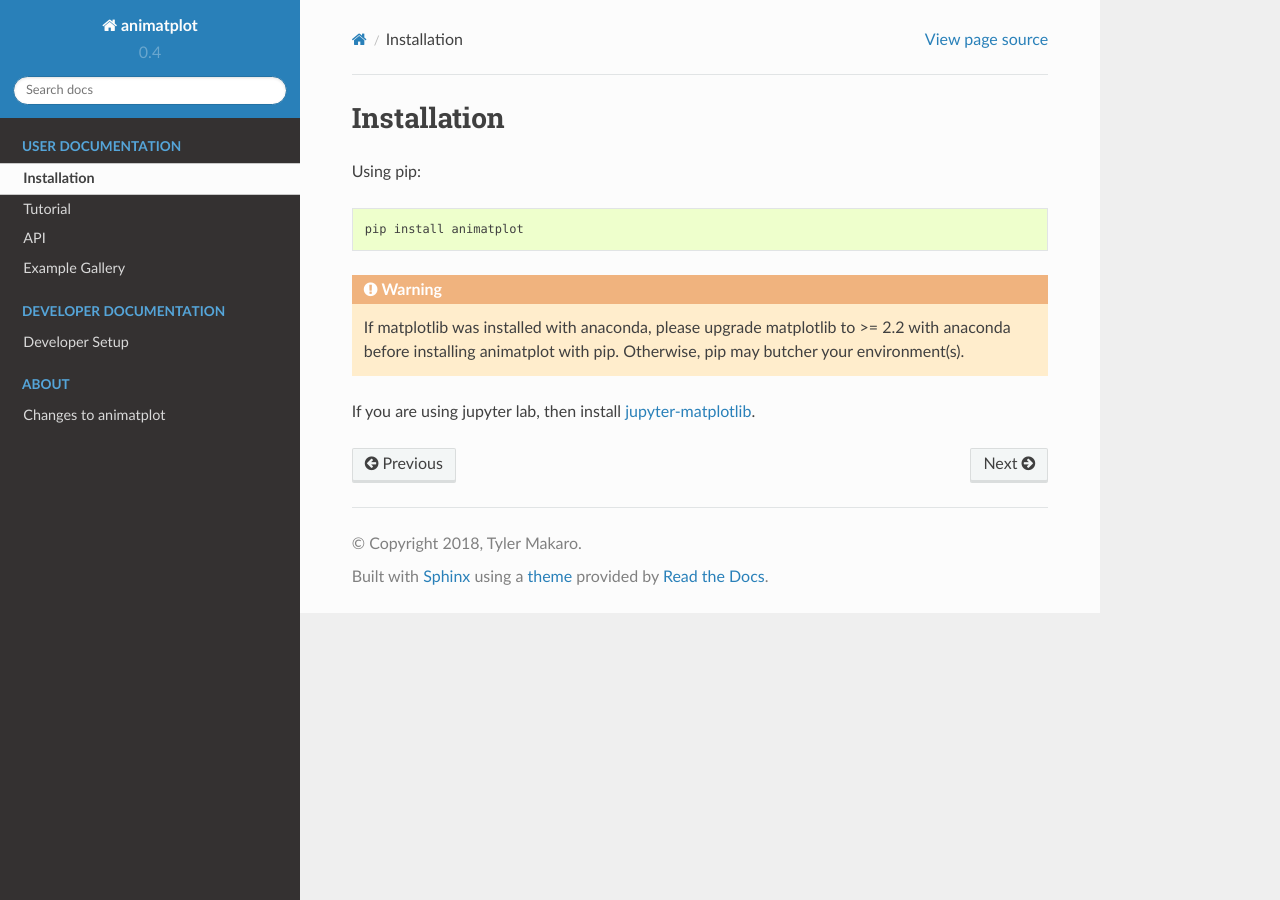
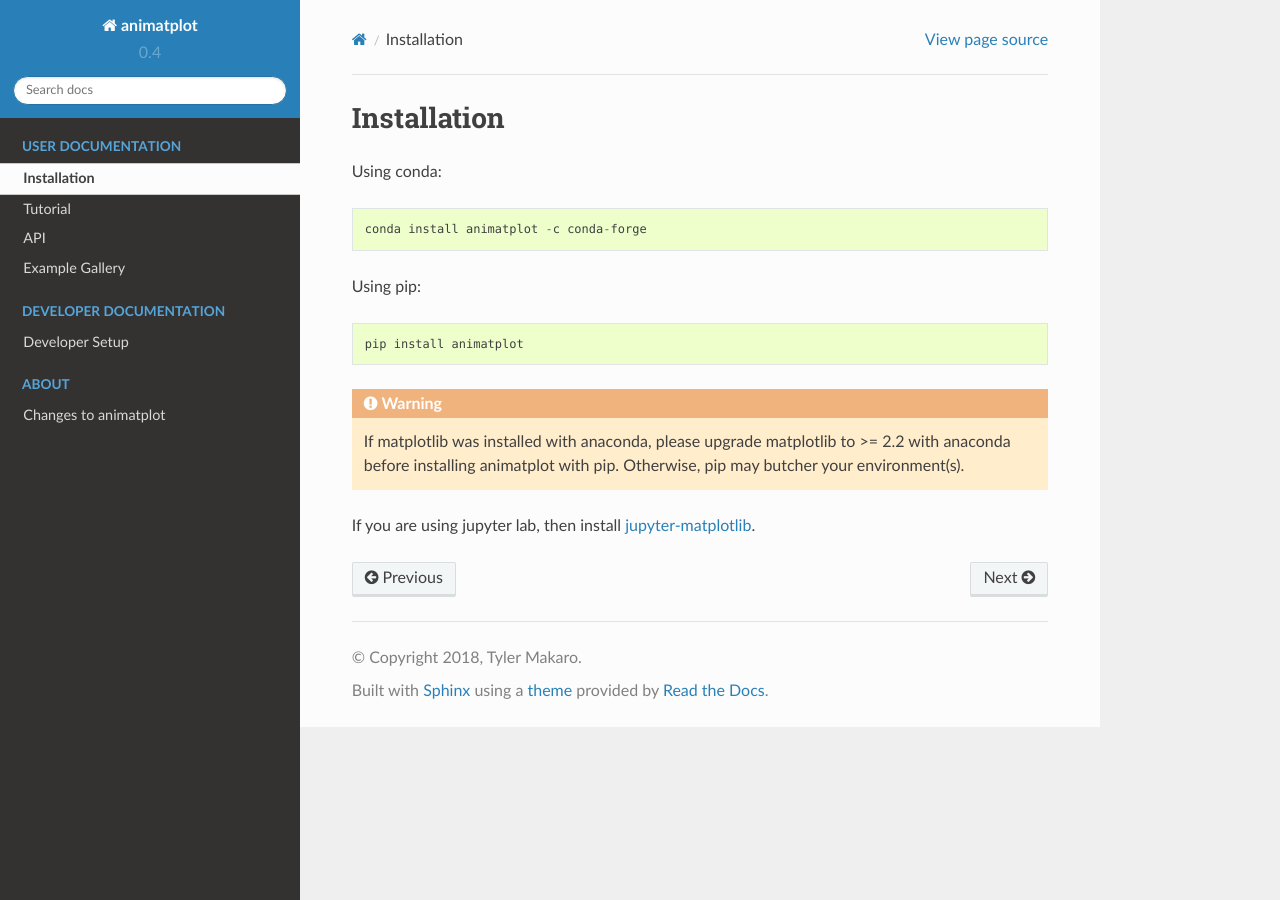
Before and after one commit to t-makaro/animatplot, a Sphinx documentation site: the page built from docs/source/installation.rst, in a window 1280 px wide. Built offline with Sphinx 7.4.7 and the Read the Docs theme 2.0.0, drawn with Linux system fonts in a browser that asks for light colours.

Commit message:
update installation docs and add license file to metadata

```diff
--- a/docs/source/installation.rst
+++ b/docs/source/installation.rst
@@ -1,5 +1,9 @@
 Installation
 ============
+
+Using conda::
+
+    conda install animatplot -c conda-forge
 
 Using pip::
 
--- a/setup.cfg
+++ b/setup.cfg
@@ -1,3 +1,6 @@
 [pycodestyle]
 ignore = E121,E123,E126,E241,E226,W503,E402
 max-line-length = 90
+
+[metadata]
+license_files = LICENSE
```
